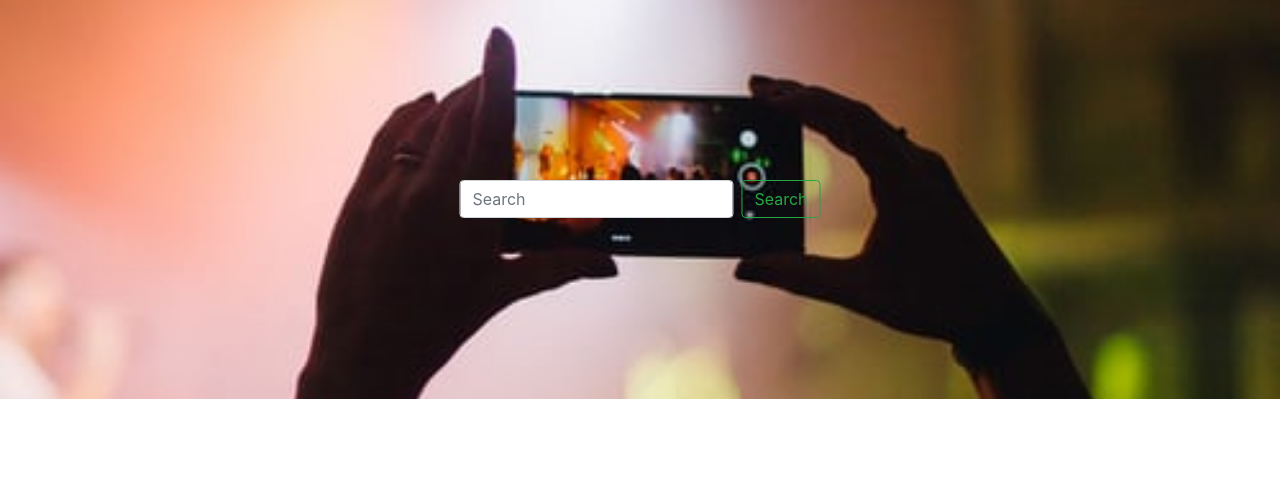
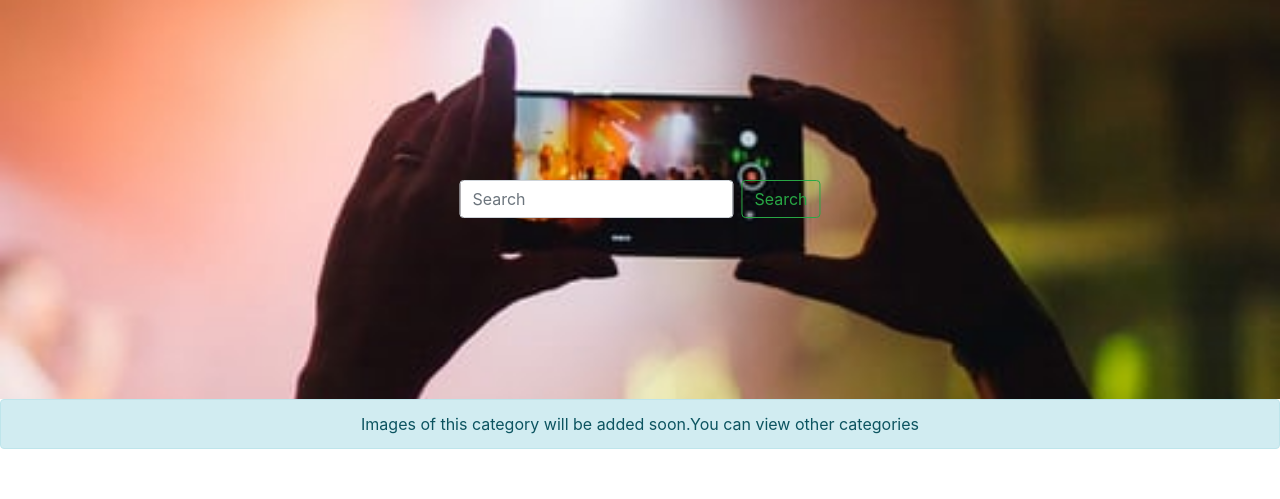
Before and after one commit to hamisicodes/gallery, a Django app: page / in a window 1280 px wide. Shown: the part 212-711 px from the top of the page. Run offline with Django 3.2, Linux system fonts and the light colour scheme; data that the repository does not hold is empty; some libraries are stand-ins or nearby versions.

Commit message:
alert when a category has no images

```diff
--- a/personal_gallery/gallery/templates/base.html
+++ b/personal_gallery/gallery/templates/base.html
@@ -19,7 +19,7 @@
     {% block navbar %}
     <section class="nav-section">
         <nav class="navbar navbar-expand-lg navbar-light">
-            <a class="navbar-brand text-white" href="#">GALLERY</a>
+            <a class="navbar-brand text-white" href="/">GALLERY</a>
             <button class="navbar-toggler" type="button" data-toggle="collapse" data-target="#navbarNavDropdown"
                 aria-controls="navbarNavDropdown" aria-expanded="false" aria-label="Toggle navigation">
                 <span class="navbar-toggler-icon"></span>
@@ -58,15 +58,16 @@
                 <a href="{% url 'category' 'Quarantine' %}">Quarantine</a>
                 <a href="{% url 'category' 'Student' %}">Student</a>
                 <a href="{% url 'category' 'Friends' %}">Friends</a>
-                <a href="{% url 'category' 'Technology' %}">Python</a>
-                <a href="{% url 'category' 'Technology' %}">Django</a>
-                <a href="{% url 'category' 'Technology' %}">Food</a>
+                <a href="{% url 'category' 'Python' %}">Python</a>
+                <a href="{% url 'category' 'Django' %}">Django</a>
+                <a href="{% url 'category' 'Food' %}">Food</a>
             </div>
         </div>
     </section>
 
     {% block content %}
 
+    {% if images %}
     </section>
     <section class="image-section">
         <div class="container">
@@ -109,6 +110,14 @@
     </div>
 
     {% endfor %}
+    {% else %}
+    <div class="text-center">
+        <div class="alert alert-info" role="alert">
+            Images of this category will be added soon.You can view other categories
+          </div>
+    </div>
+
+    {% endif %}
 
     {% endblock %}
 
--- a/personal_gallery/gallery/views.py
+++ b/personal_gallery/gallery/views.py
@@ -9,7 +9,9 @@ def image_list(request):
     return render(request,'index.html' , {'images':images})
 
 def category(request,name):
+
     category = Category.objects.get(name = name)
     images = Image.objects.filter(category = category)
 
-    return render(request,'category.html' , {'images':images , 'category': category})
+
+    return render(request,'category.html' , {'images':images , 'category': category })
```
